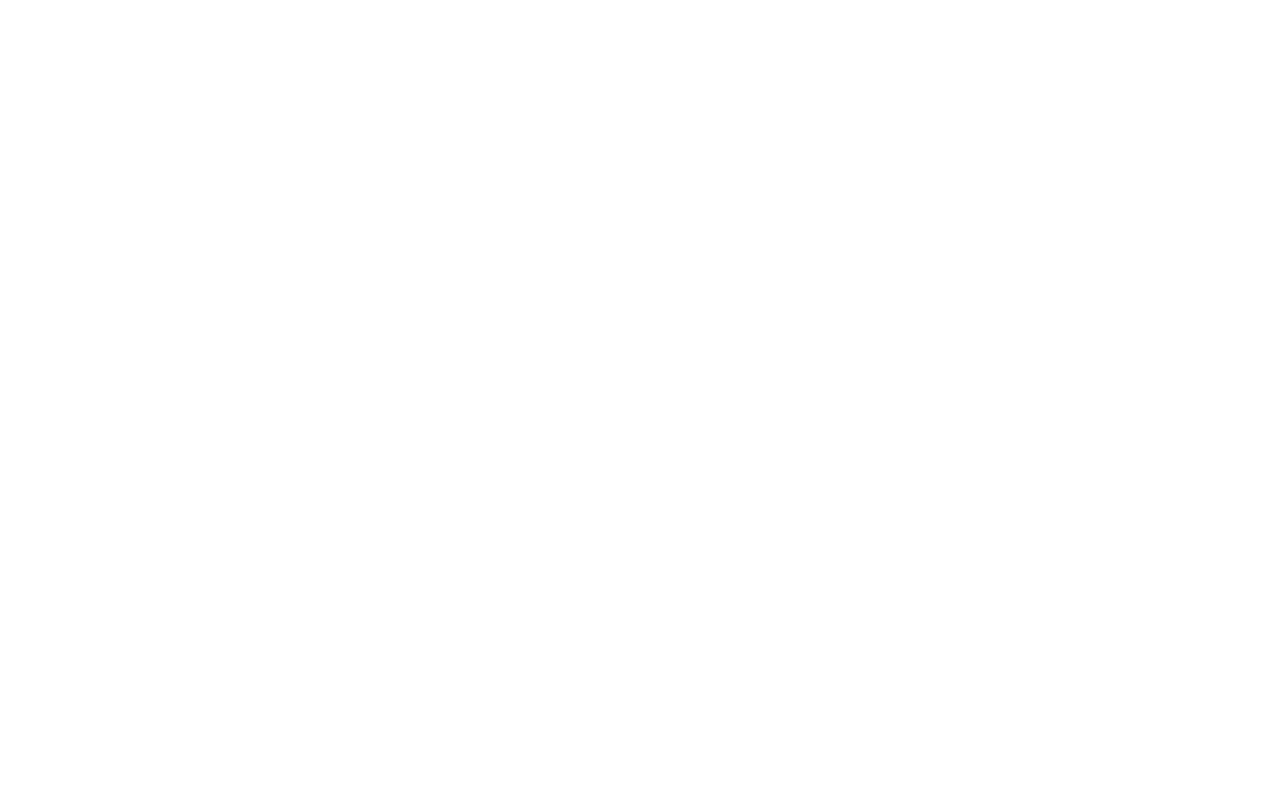
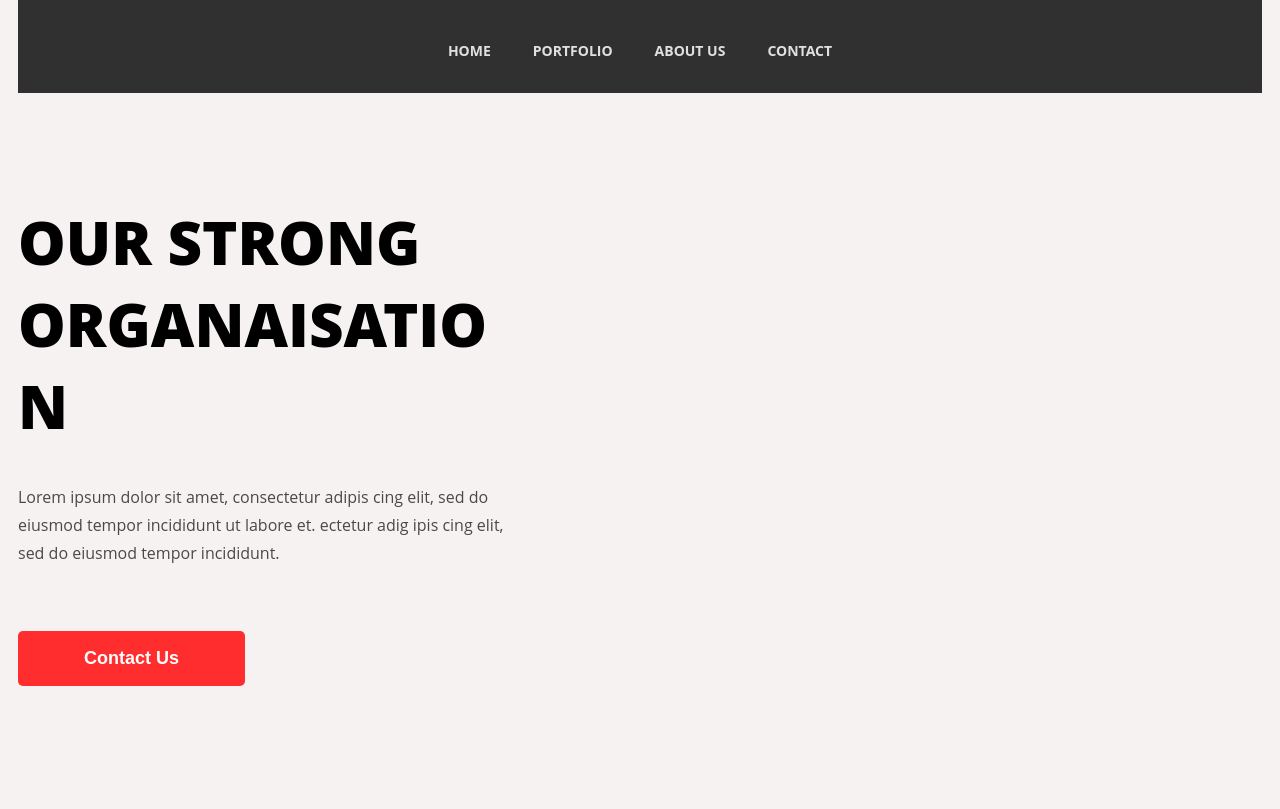
Before and after one commit to dotpage/agnesy, a plain HTML site: page index.html in a window 1280 px wide. Drawn offline with Linux system fonts and the light colour scheme.

Commit message:
no message

```diff
--- a/index.html
+++ b/index.html
@@ -8,7 +8,36 @@
 </head>
 
 <body>
-    <header></header>
+    <header class="header">
+        <div class="wrapper">
+            <nav class="header__nav">
+                <ul class="header__ul">
+                    <li class="header__li">
+                        <a class="li-link" href="#">home</a>
+                    </li>
+                    <li class="header__li">
+                        <a class="li-link" href="#">portfolio</a>
+                    </li>
+                    <li class="header__li">
+                        <a class="li-link" href="#">about us</a>
+                    </li>
+                    <li class="header__li">
+                        <a class="li-link" href="#">contact</a>
+                    </li>
+                </ul>
+            </nav>
+            <div class="header__content">
+                <div class="block">
+                    <h1 class="block__title">our strong organaisation
+                    </h1>
+                    <p class="block__text">Lorem ipsum dolor sit amet, consectetur adipis cing elit, sed do eiusmod tempor incididunt ut labore
+                        et. ectetur adig ipis cing elit, sed do eiusmod tempor incididunt.</p>
+                    <button class="block__button">contact us</button>
+                </div>
+                <div class="youtube-block"></div>
+            </div>
+        </div>
+    </header>
     <section></section>
     <section></section>
     <section></section>
--- a/preproc/styles.less
+++ b/preproc/styles.less
@@ -1,5 +1,80 @@
 @import 'sg.less';
 .reset();
+@bg_header: #f6f2f2;
+@bg_nav: rgba(0,0,0,0.8);
+@color_nav: #e0e0e0;
+@bg_nav_hover: #ff3f40;
+@bg_header_btn: #ff2d2d;
+@color_header_btn: #fff;
+@color_block_text: rgba(0,0,0,.7);
+
+@font-face {
+    font-family: 'Open Sans', arial;
+    font-family: 'Open Sans Extrabold', arial;
+    src: url("../font/open-sans.ttf") format("ttf");
+    src: url("../font/open-sans-extrabold.ttf") format("ttf");
+}
+
 .wrapper {
     .wrapper();
 }
+.header {
+    background: @bg_header;
+    font-family: 'Open Sans';
+    &__nav {
+        margin: 0 auto;
+        background: @bg_nav;
+        display: flex;
+        justify-content: center;
+    }
+    &__ul {
+        display: flex;
+    }
+    &__li {
+        color: @color_nav;
+        text-transform: uppercase;
+        font-weight: bold;
+        font-size: 14px;
+        padding: 44px 21px 35px 21px;
+        line-height: 1;
+    }
+    &__li:hover {
+        background: @bg_nav_hover;
+    }
+    &__content {
+        .row-flex();
+    }
+}
+.block {
+    margin-top: 108px;
+    .col();
+    .size(5);
+    &__title {
+        text-transform: uppercase;
+        font-family: 'Open Sans Extrabold', arial;
+        font-size: 60px;
+    }
+    &__text {
+        margin-top: 36px;
+        font-size: 16px;
+        line-height: 28px;
+        color: @color_block_text;
+    }
+    &__button {
+        margin-top: 64px;
+        margin-bottom: 123px;
+        font-weight: bold;
+        font-size: 18px;
+        text-transform: capitalize;
+        border-radius: 5px;
+        width: 227px;
+        height: 55px;
+        border-style: none;
+        background: @bg_header_btn;
+        color: @color_header_btn;
+    }
+}
+.li-link {
+    color: inherit;
+    text-decoration: none;
+}
```
Also changed, not shown: css/styles.css, font/open-sans-extrabold.ttf (added), font/open-sans.ttf (added), img/play-video.png (added), 1 other file.
